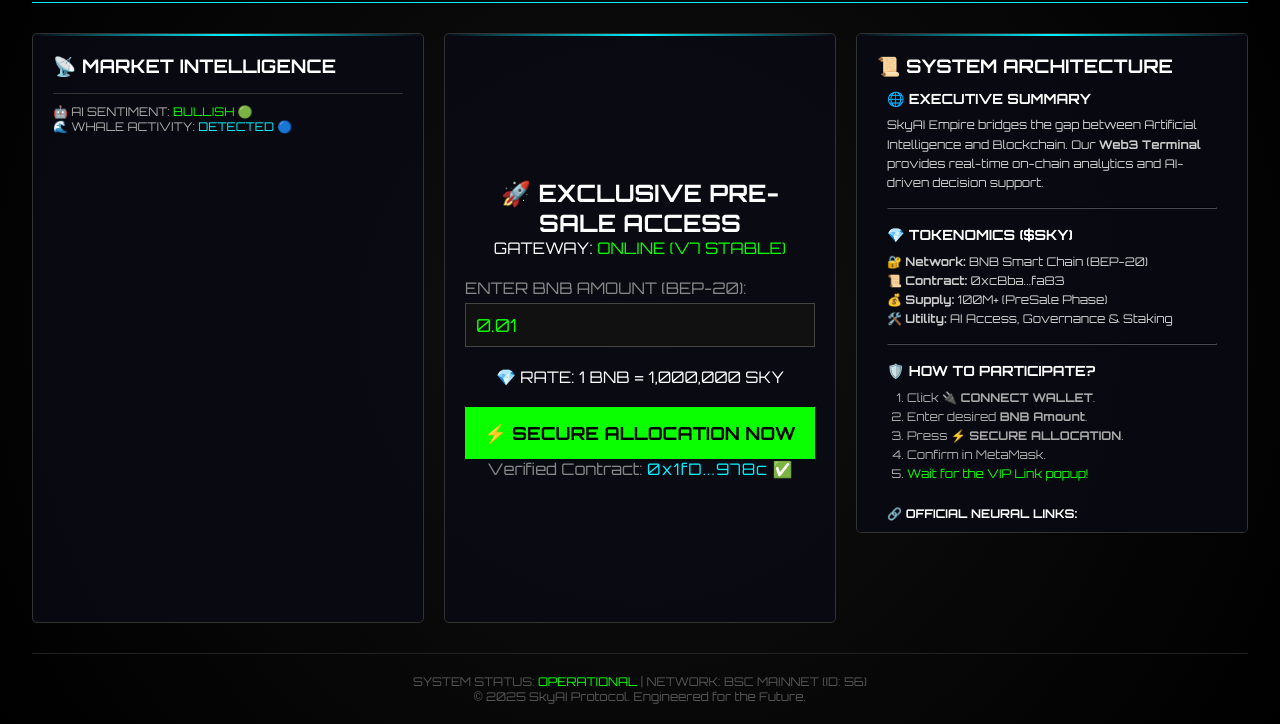
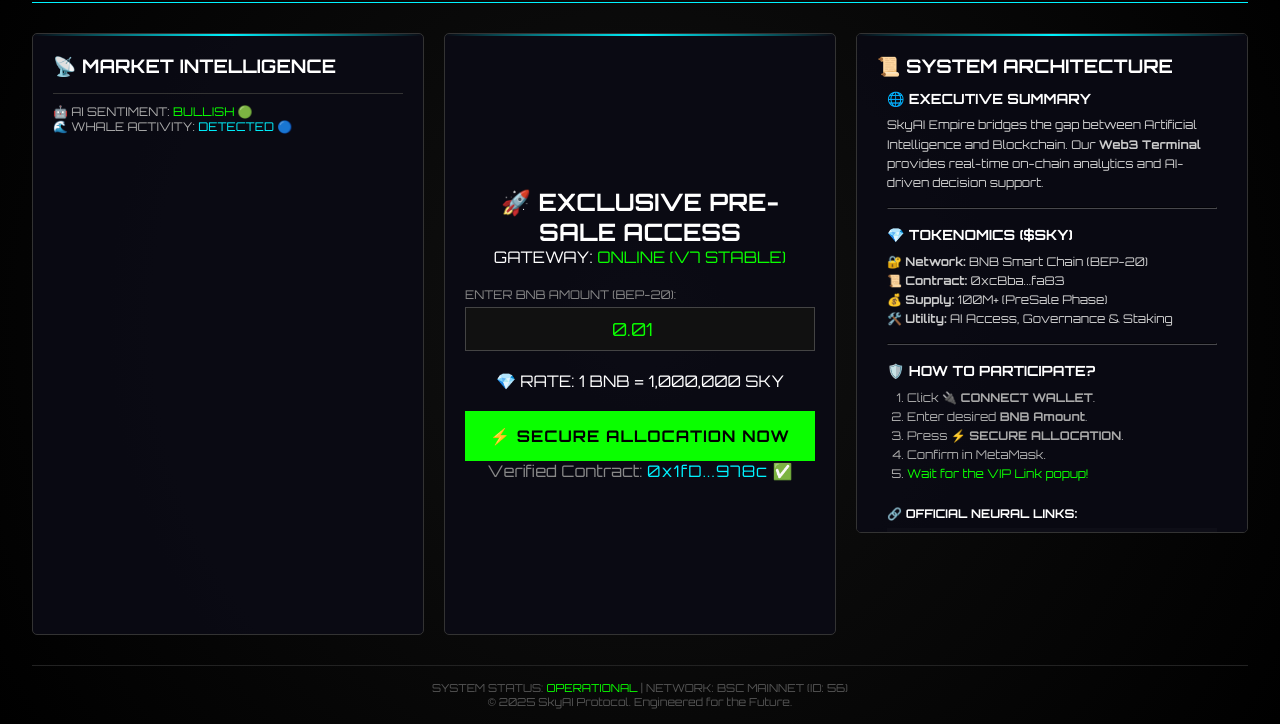
Before and after one commit to veresbarnabas97-ui/SkyAI_Empire_v7, a plain HTML site: page Frontend/index.html in a window 1280 px wide. Shown: the part 76-800 px from the top of the page. Drawn offline with Linux system fonts and the light colour scheme; a script that the page names is missing.

Commit message:
Update style.css

```diff
--- a/Frontend/style.css
+++ b/Frontend/style.css
@@ -4,7 +4,7 @@
     --neon-blue: #00f3ff;
     --neon-green: #0aff00;
     --dark-bg: #050505;
-    --panel-bg: rgba(10, 10, 20, 0.85);
+    --panel-bg: rgba(10, 10, 20, 0.9); /* Sötétebb háttér az olvashatóságért */
     --border-color: #333;
 }
 
@@ -81,12 +81,13 @@
     border: none;
     color: black;
     padding: 15px;
-    font-size: 18px;
+    font-size: 16px; /* Kicsit kisebb, hogy kiférjen */
     font-weight: bold;
     cursor: pointer;
     margin-top: 20px;
     text-transform: uppercase;
     font-family: 'Orbitron', sans-serif;
+    letter-spacing: 1px;
 }
 
 .mega-btn:hover {
@@ -101,6 +102,7 @@
     gap: 20px;
     padding: 30px 0;
     flex-grow: 1;
+    overflow: hidden; /* Megakadályozza a teljes oldal gördülését */
 }
 
 .panel {
@@ -109,6 +111,8 @@
     padding: 20px;
     border-radius: 5px;
     position: relative;
+    display: flex;
+    flex-direction: column;
 }
 
 .panel::before {
@@ -118,11 +122,14 @@
     background: linear-gradient(90deg, transparent, var(--neon-blue), transparent);
 }
 
+/* LEFT & RIGHT PANELS (SCROLLABLE) */
+.left-panel, .right-panel {
+    overflow-y: auto; /* Csak ezek a panelek gördüljenek */
+}
+
 /* CENTER PANEL */
 .center-panel {
     text-align: center;
-    display: flex;
-    flex-direction: column;
     justify-content: center;
 }
 
@@ -135,6 +142,7 @@
     display: block;
     margin-bottom: 5px;
     color: #888;
+    font-size: 12px;
 }
 
 .input-group input {
@@ -145,6 +153,7 @@
     padding: 10px;
     font-size: 18px;
     font-family: 'Orbitron', sans-serif;
+    text-align: center;
 }
 
 /* LINKS */
@@ -153,29 +162,44 @@
 }
 
 .nav-links li {
-    margin-bottom: 15px;
+    margin-bottom: 8px;
 }
 
 .nav-links a {
     color: #888;
     text-decoration: none;
     display: block;
-    padding: 10px;
+    padding: 8px;
     border-left: 2px solid transparent;
     transition: 0.3s;
+    background: rgba(255, 255, 255, 0.02);
 }
 
 .nav-links a:hover {
-    color: var(--neon-blue);
-    border-left: 2px solid var(--neon-blue);
-    background: rgba(0, 243, 255, 0.05);
+    border-left: 2px solid var(--neon-green);
+    background: rgba(0, 255, 0, 0.1);
+    padding-left: 15px;
 }
 
 /* FOOTER */
 footer {
     text-align: center;
-    padding: 20px;
-    font-size: 12px;
+    padding: 15px;
+    font-size: 11px;
     color: #555;
     border-top: 1px solid #222;
 }
+
+/* SCROLLBAR STYLE */
+::-webkit-scrollbar {
+    width: 8px;
+}
+::-webkit-scrollbar-track {
+    background: #000;
+}
+::-webkit-scrollbar-thumb {
+    background: #333;
+}
+::-webkit-scrollbar-thumb:hover {
+    background: var(--neon-blue);
+}
```
